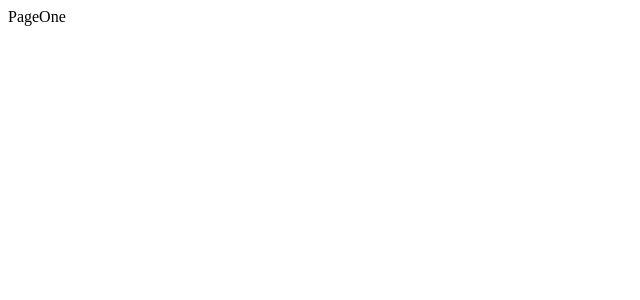
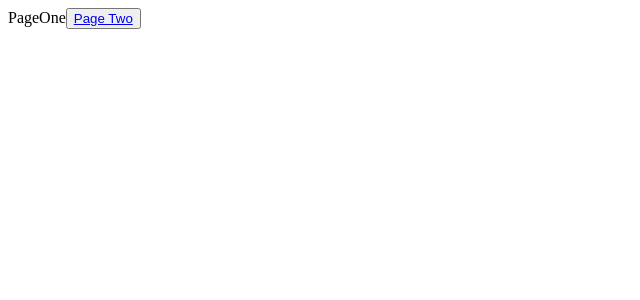
Before and after one commit to ismailharmanda/clonetwitch, a React (Create React App) app: page / in a window 1280 px wide. Shown: the top 300 px of the page, without its empty margins (0-640 px from the left). Built offline with nearby package versions, Linux system fonts and the light colour scheme.

Commit message:
Navigating with React Router

```diff
--- a/src/components/App.js
+++ b/src/components/App.js
@@ -1,15 +1,24 @@
 import React from "react";
-import { BrowserRouter, Route } from "react-router-dom";
+import { BrowserRouter, Route, Link } from "react-router-dom";
 
 const PageOne = () => {
-  return <div>PageOne</div>;
+  return (
+    <div>
+      PageOne
+      <button>
+        <Link to="/pagetwo">Page Two</Link>
+      </button>
+    </div>
+  );
 };
 
 const PageTwo = () => {
   return (
     <div>
       PageTwo
-      <button>Click Me!</button>
+      <button>
+        <Link to="/">Page One</Link>
+      </button>
     </div>
   );
 };
```
